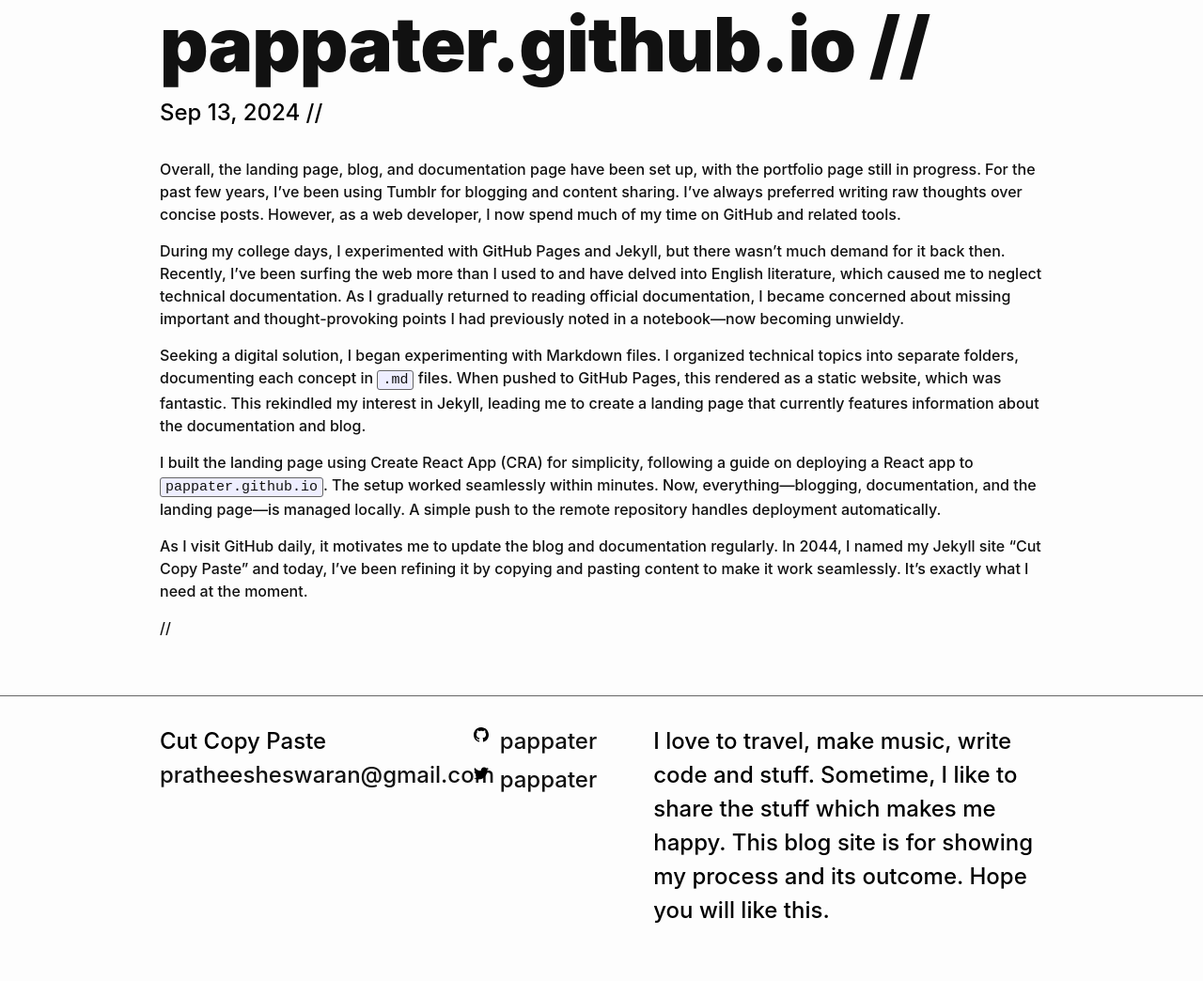
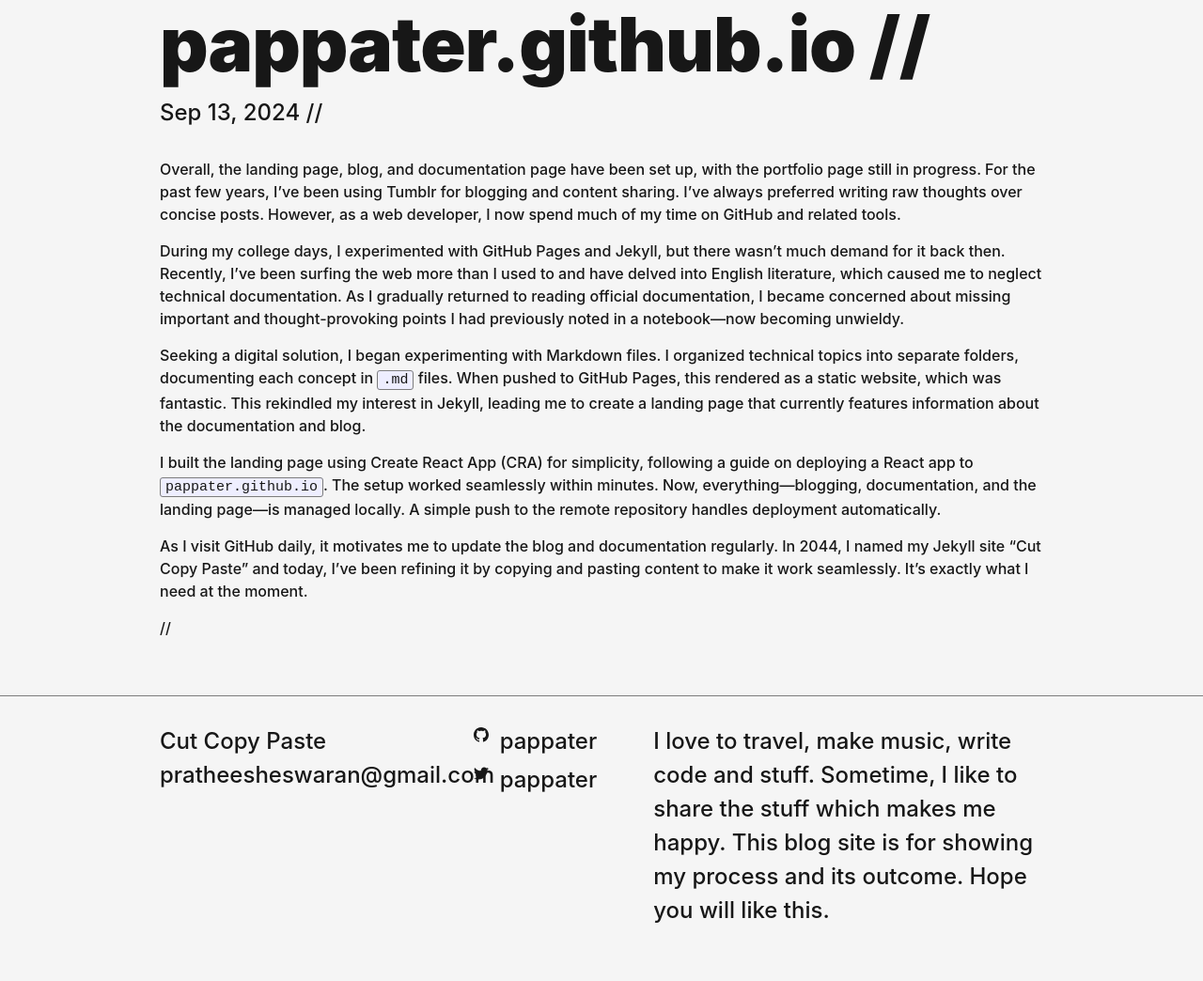
Before and after one commit to pappater/blog, a Jekyll site: the page built from _posts/2024-09-13-pappater-github-io.md, in a window 1280 px wide. Shown: the part 370-1414 px from the top of the page at 94% size. Built offline with Jekyll 4.4.1, drawn with Linux system fonts in a browser that asks for light colours.

Commit message:
Added style changes

```diff
--- a/_sass/minima.scss
+++ b/_sass/minima.scss
@@ -12,11 +12,11 @@ $base-line-height: 1.5 !default;
 
 $spacing-unit: 30px !default;
 
-$text-color: #111 !default;
-$background-color: #fdfdfd !default;
-$brand-color: #111 !default;
+$text-color: #171717 !default;
+$background-color: #f5f5f5 !default;
+$brand-color: #171717 !default;
 
-$grey-color: #000000 !default;
+$grey-color: #171717 !default;
 $grey-color-light: lighten($grey-color, 40%) !default;
 $grey-color-dark: darken($grey-color, 25%) !default;
 
--- a/_sass/minima/_syntax-highlighting.scss
+++ b/_sass/minima/_syntax-highlighting.scss
@@ -9,63 +9,196 @@
     background: #eef;
   }
 
-  .c     { color: #998; font-style: italic } // Comment
-  .err   { color: #a61717; background-color: #e3d2d2 } // Error
-  .k     { font-weight: bold } // Keyword
-  .o     { font-weight: bold } // Operator
-  .cm    { color: #998; font-style: italic } // Comment.Multiline
-  .cp    { color: #999; font-weight: bold } // Comment.Preproc
-  .c1    { color: #998; font-style: italic } // Comment.Single
-  .cs    { color: #999; font-weight: bold; font-style: italic } // Comment.Special
-  .gd    { color: #000; background-color: #fdd } // Generic.Deleted
-  .gd .x { color: #000; background-color: #faa } // Generic.Deleted.Specific
-  .ge    { font-style: italic } // Generic.Emph
-  .gr    { color: #a00 } // Generic.Error
-  .gh    { color: #999 } // Generic.Heading
-  .gi    { color: #000; background-color: #dfd } // Generic.Inserted
-  .gi .x { color: #000; background-color: #afa } // Generic.Inserted.Specific
-  .go    { color: #888 } // Generic.Output
-  .gp    { color: #555 } // Generic.Prompt
-  .gs    { font-weight: bold } // Generic.Strong
-  .gu    { color: #aaa } // Generic.Subheading
-  .gt    { color: #a00 } // Generic.Traceback
-  .kc    { font-weight: bold } // Keyword.Constant
-  .kd    { font-weight: bold } // Keyword.Declaration
-  .kp    { font-weight: bold } // Keyword.Pseudo
-  .kr    { font-weight: bold } // Keyword.Reserved
-  .kt    { color: #458; font-weight: bold } // Keyword.Type
-  .m     { color: #099 } // Literal.Number
-  .s     { color: #d14 } // Literal.String
-  .na    { color: #008080 } // Name.Attribute
-  .nb    { color: #0086B3 } // Name.Builtin
-  .nc    { color: #458; font-weight: bold } // Name.Class
-  .no    { color: #008080 } // Name.Constant
-  .ni    { color: #800080 } // Name.Entity
-  .ne    { color: #900; font-weight: bold } // Name.Exception
-  .nf    { color: #900; font-weight: bold } // Name.Function
-  .nn    { color: #555 } // Name.Namespace
-  .nt    { color: #000080 } // Name.Tag
-  .nv    { color: #008080 } // Name.Variable
-  .ow    { font-weight: bold } // Operator.Word
-  .w     { color: #bbb } // Text.Whitespace
-  .mf    { color: #099 } // Literal.Number.Float
-  .mh    { color: #099 } // Literal.Number.Hex
-  .mi    { color: #099 } // Literal.Number.Integer
-  .mo    { color: #099 } // Literal.Number.Oct
-  .sb    { color: #d14 } // Literal.String.Backtick
-  .sc    { color: #d14 } // Literal.String.Char
-  .sd    { color: #d14 } // Literal.String.Doc
-  .s2    { color: #d14 } // Literal.String.Double
-  .se    { color: #d14 } // Literal.String.Escape
-  .sh    { color: #d14 } // Literal.String.Heredoc
-  .si    { color: #d14 } // Literal.String.Interpol
-  .sx    { color: #d14 } // Literal.String.Other
-  .sr    { color: #009926 } // Literal.String.Regex
-  .s1    { color: #d14 } // Literal.String.Single
-  .ss    { color: #990073 } // Literal.String.Symbol
-  .bp    { color: #999 } // Name.Builtin.Pseudo
-  .vc    { color: #008080 } // Name.Variable.Class
-  .vg    { color: #008080 } // Name.Variable.Global
-  .vi    { color: #008080 } // Name.Variable.Instance
-  .il    { color: #099 } // Literal.Number.Integer.Long
+  .c {
+    color: #998;
+    font-style: italic;
+  } // Comment
+  .err {
+    color: #a61717;
+    background-color: #e3d2d2;
+  } // Error
+  .k {
+    font-weight: bold;
+  } // Keyword
+  .o {
+    font-weight: bold;
+  } // Operator
+  .cm {
+    color: #998;
+    font-style: italic;
+  } // Comment.Multiline
+  .cp {
+    color: #999;
+    font-weight: bold;
+  } // Comment.Preproc
+  .c1 {
+    color: #998;
+    font-style: italic;
+  } // Comment.Single
+  .cs {
+    color: #999;
+    font-weight: bold;
+    font-style: italic;
+  } // Comment.Special
+  .gd {
+    color: #000;
+    background-color: #fdd;
+  } // Generic.Deleted
+  .gd .x {
+    color: #000;
+    background-color: #faa;
+  } // Generic.Deleted.Specific
+  .ge {
+    font-style: italic;
+  } // Generic.Emph
+  .gr {
+    color: #a00;
+  } // Generic.Error
+  .gh {
+    color: #999;
+  } // Generic.Heading
+  .gi {
+    color: #000;
+    background-color: #dfd;
+  } // Generic.Inserted
+  .gi .x {
+    color: #000;
+    background-color: #afa;
+  } // Generic.Inserted.Specific
+  .go {
+    color: #888;
+  } // Generic.Output
+  .gp {
+    color: #555;
+  } // Generic.Prompt
+  .gs {
+    font-weight: bold;
+  } // Generic.Strong
+  .gu {
+    color: #aaa;
+  } // Generic.Subheading
+  .gt {
+    color: #a00;
+  } // Generic.Traceback
+  .kc {
+    font-weight: bold;
+  } // Keyword.Constant
+  .kd {
+    font-weight: bold;
+  } // Keyword.Declaration
+  .kp {
+    font-weight: bold;
+  } // Keyword.Pseudo
+  .kr {
+    font-weight: bold;
+  } // Keyword.Reserved
+  .kt {
+    color: #458;
+    font-weight: bold;
+  } // Keyword.Type
+  .m {
+    color: #099;
+  } // Literal.Number
+  .s {
+    color: #d14;
+  } // Literal.String
+  .na {
+    color: #008080;
+  } // Name.Attribute
+  .nb {
+    color: #0086b3;
+  } // Name.Builtin
+  .nc {
+    color: #458;
+    font-weight: bold;
+  } // Name.Class
+  .no {
+    color: #008080;
+  } // Name.Constant
+  .ni {
+    color: #800080;
+  } // Name.Entity
+  .ne {
+    color: #900;
+    font-weight: bold;
+  } // Name.Exception
+  .nf {
+    color: #900;
+    font-weight: bold;
+  } // Name.Function
+  .nn {
+    color: #555;
+  } // Name.Namespace
+  .nt {
+    color: #000080;
+  } // Name.Tag
+  .nv {
+    color: #008080;
+  } // Name.Variable
+  .ow {
+    font-weight: bold;
+  } // Operator.Word
+  .w {
+    color: #bbb;
+  } // Text.Whitespace
+  .mf {
+    color: #099;
+  } // Literal.Number.Float
+  .mh {
+    color: #099;
+  } // Literal.Number.Hex
+  .mi {
+    color: #099;
+  } // Literal.Number.Integer
+  .mo {
+    color: #099;
+  } // Literal.Number.Oct
+  .sb {
+    color: #d14;
+  } // Literal.String.Backtick
+  .sc {
+    color: #d14;
+  } // Literal.String.Char
+  .sd {
+    color: #d14;
+  } // Literal.String.Doc
+  .s2 {
+    color: #d14;
+  } // Literal.String.Double
+  .se {
+    color: #d14;
+  } // Literal.String.Escape
+  .sh {
+    color: #d14;
+  } // Literal.String.Heredoc
+  .si {
+    color: #d14;
+  } // Literal.String.Interpol
+  .sx {
+    color: #d14;
+  } // Literal.String.Other
+  .sr {
+    color: #009926;
+  } // Literal.String.Regex
+  .s1 {
+    color: #d14;
+  } // Literal.String.Single
+  .ss {
+    color: #990073;
+  } // Literal.String.Symbol
+  .bp {
+    color: #999;
+  } // Name.Builtin.Pseudo
+  .vc {
+    color: #008080;
+  } // Name.Variable.Class
+  .vg {
+    color: #008080;
+  } // Name.Variable.Global
+  .vi {
+    color: #008080;
+  } // Name.Variable.Instance
+  .il {
+    color: #099;
+  } // Literal.Number.Integer.Long
 }
```
